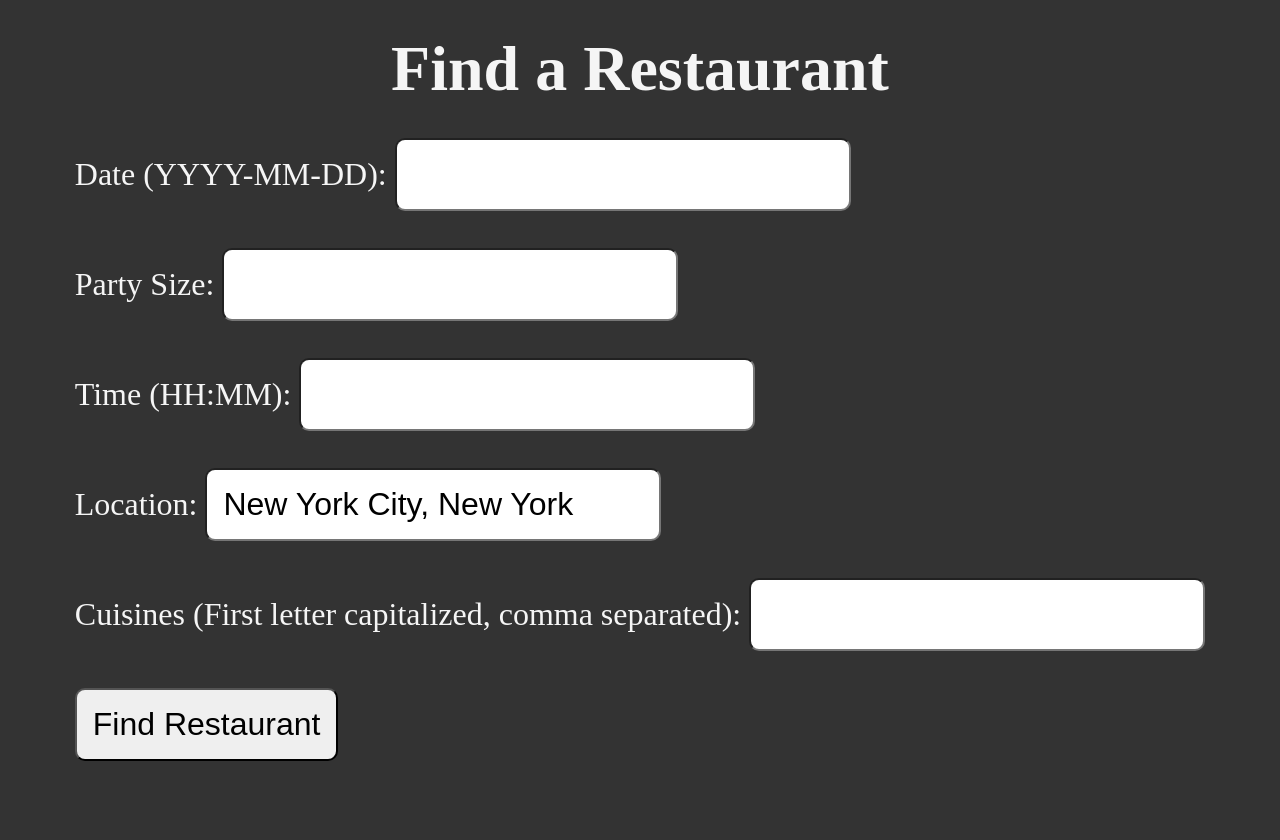
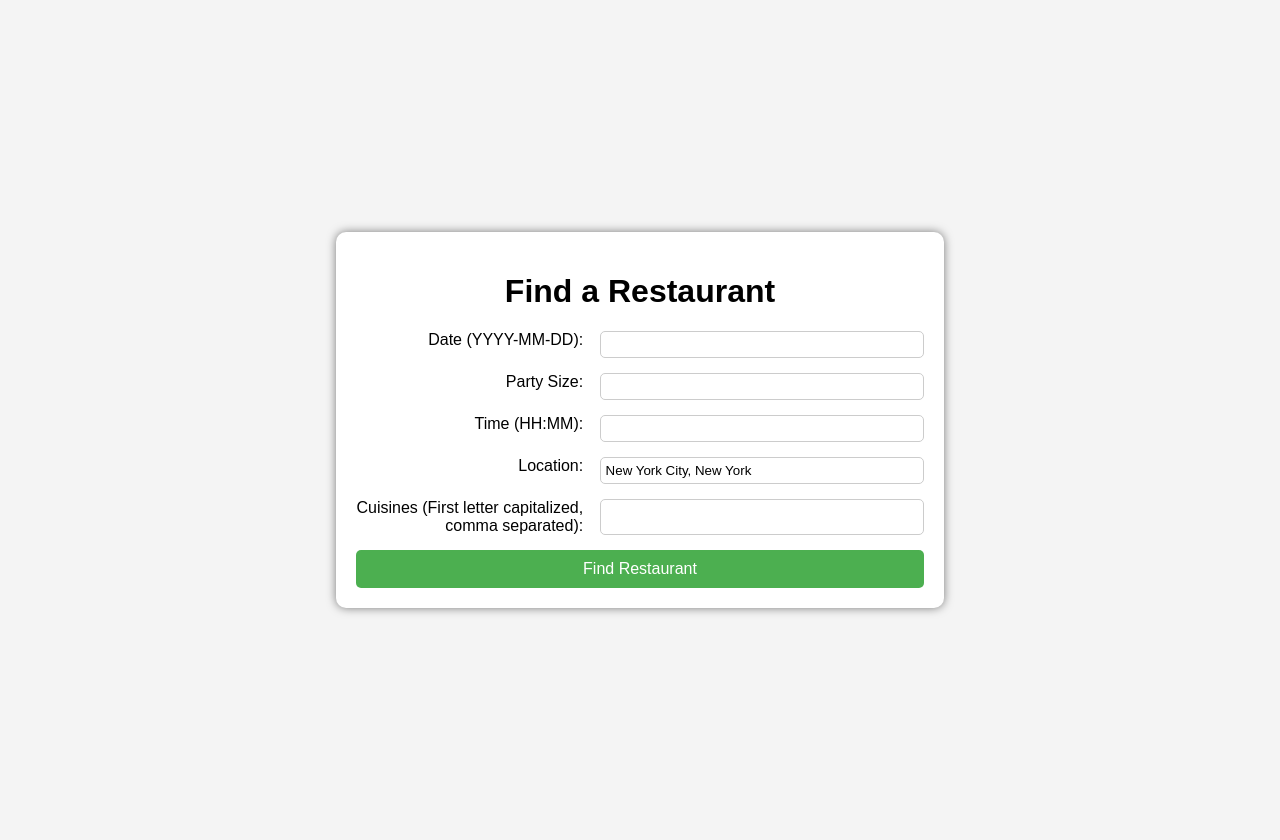
Before and after one commit to Yun505/resy_roulette, a Flask app: page / in a window 1280 px wide. Before the commit the page ends 761 px from the top, so only its background shows below. Run offline with Flask 3, Linux system fonts and the light colour scheme.

Commit message:
Create UX for both retrieval and input page

```diff
--- a/static/styles/style.css
+++ b/static/styles/style.css
@@ -1,23 +1,74 @@
-* {
+body {
+    font-family: Arial, sans-serif;
     margin: 0;
-    padding: 0;
-    box-sizing: border-box;
+    padding: 20px;
+    background-color: #f4f4f4;
+    display: flex;
+    justify-content: center;
+    align-items: center;
+    height: 100vh;
 }
 
-body {
-    padding: 2rem;
-    background-color: #333;
-    color: whitesmoke;
-    min-height: 100vh;
-    display: flex;
-    flex-direction: column;
-    align-items: center;
-    gap: 2rem;
-    font-size: 2rem;
+h1 {
+    text-align: center;
 }
 
-input, button {
-    font-size: 2rem;
-    padding: 1rem;
+.restaurant-form {
+    background: white;
+    padding: 20px;
     border-radius: 10px;
+    box-shadow: 0 0 10px rgba(0, 0, 0, 0.5);
 }
+
+.form-group {
+    margin-bottom: 15px;
+    display: flex;
+    justify-content: space-between;
+}
+
+.form-group label {
+    flex-basis: 40%;
+    text-align: right;
+    margin-right: 10px;
+}
+
+.form-group input {
+    flex-basis: 55%;
+    padding: 5px;
+    border: 1px solid #ccc;
+    border-radius: 5px;
+}
+
+.submit-btn {
+    width: 100%;
+    padding: 10px;
+    background-color: #4CAF50;
+    color: white;
+    border: none;
+    border-radius: 5px;
+    cursor: pointer;
+    font-size: 16px;
+}
+
+.submit-btn:hover {
+    background-color: #45a049;
+}
+
+.result-container {
+    background: white;
+    padding: 20px;
+    border-radius: 10px;
+    box-shadow: 0 0 10px rgba(0, 0, 0, 0.1);
+    width: 300px; /* Adjust the width as needed */
+    text-align: center; /* Center the text inside the container */
+}
+
+.result-container h1 {
+    margin-bottom: 20px;
+    font-size: 24px;
+}
+
+.result-container p {
+    font-size: 18px;
+    color: #333;
+}
--- a/templates/index.html
+++ b/templates/index.html
@@ -3,28 +3,38 @@
 <head>
     <meta charset="UTF-8">
     <meta name="viewport" content="width=device-width, initial-scale=1.0">
-    <title>{{ title }} Restaurant Result</title>
+    <title>Find a Restaurant</title>
     <link href="{{ url_for('static', filename='styles/style.css') }}" rel="stylesheet" />
 </head>
 <body>
+    <form action="/retrieve" method="post" class="restaurant-form">
         <h1>Find a Restaurant</h1>
-    <form action="/retrieve" method="post">
+        <div class="form-group">
             <label for="date">Date (YYYY-MM-DD):</label>
-        <input type="text" id="date" name="date" required><br><br>
+            <input type="text" id="date" name="date" required>
+        </div>
 
+        <div class="form-group">
             <label for="party_size">Party Size:</label>
-        <input type="text" id="party_size" name="party_size" required><br><br>
+            <input type="text" id="party_size" name="party_size" required>
+        </div>
 
+        <div class="form-group">
             <label for="time">Time (HH:MM):</label>
-        <input type="text" id="time" name="time" required><br><br>
+            <input type="text" id="time" name="time" required>
+        </div>
 
+        <div class="form-group">
             <label for="location">Location:</label>
-        <input type="text" id="location" name="location" value="New York City, New York" required><br><br>
+            <input type="text" id="location" name="location" value="New York City, New York" required>
+        </div>
 
+        <div class="form-group">
             <label for="cuisines">Cuisines (First letter capitalized, comma separated):</label>
-        <input type="text" id="cuisines" name="cuisines"><br><br>
+            <input type="text" id="cuisines" name="cuisines">
+        </div>
 
-        <input type="submit" value="Find Restaurant">
+        <input type="submit" value="Find Restaurant" class="submit-btn">
     </form>
 </body>
 </html>
```
Also changed, not shown: templates/retrieve.html (+7 -2 lines). Lines whose indentation alone changed are shown as unchanged.
